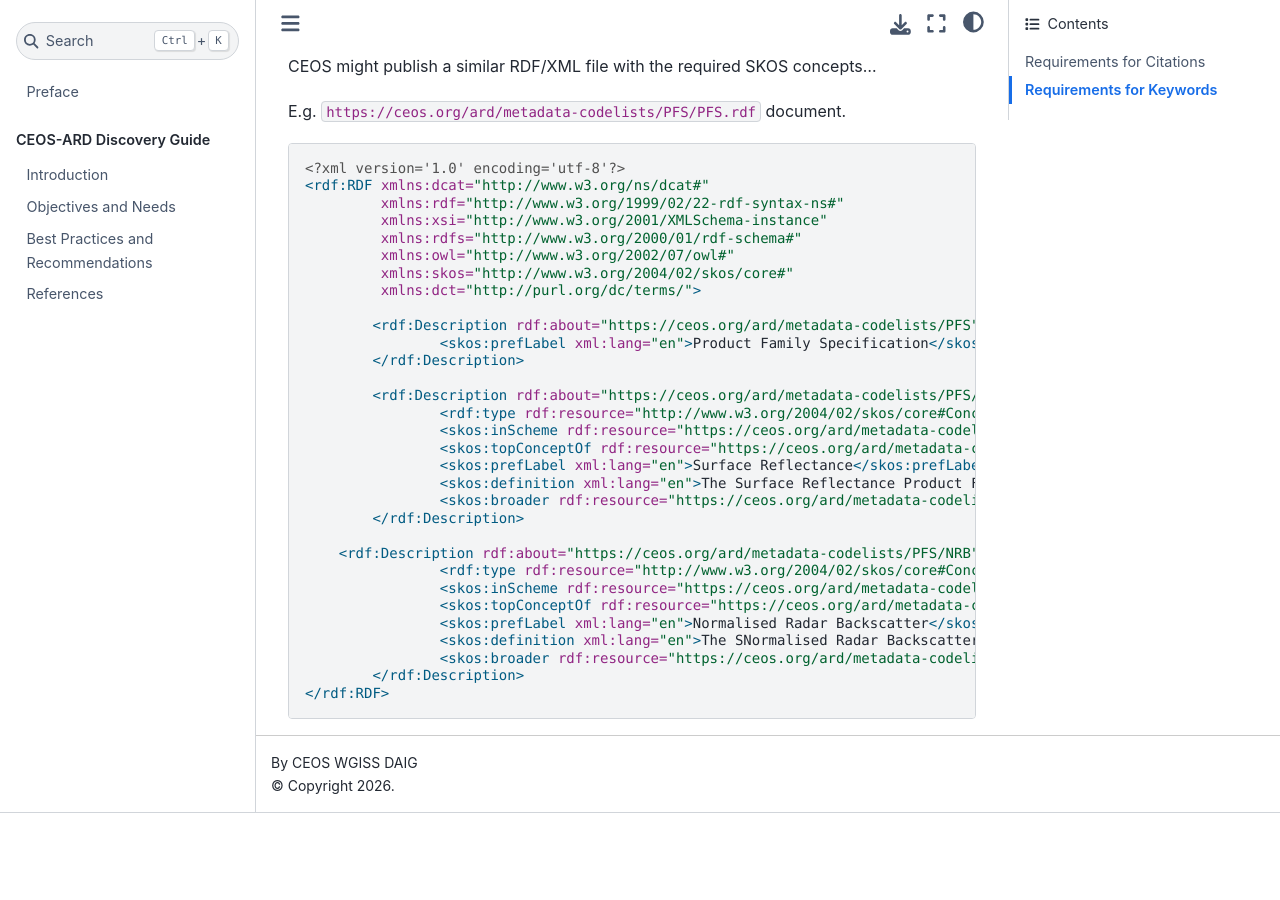
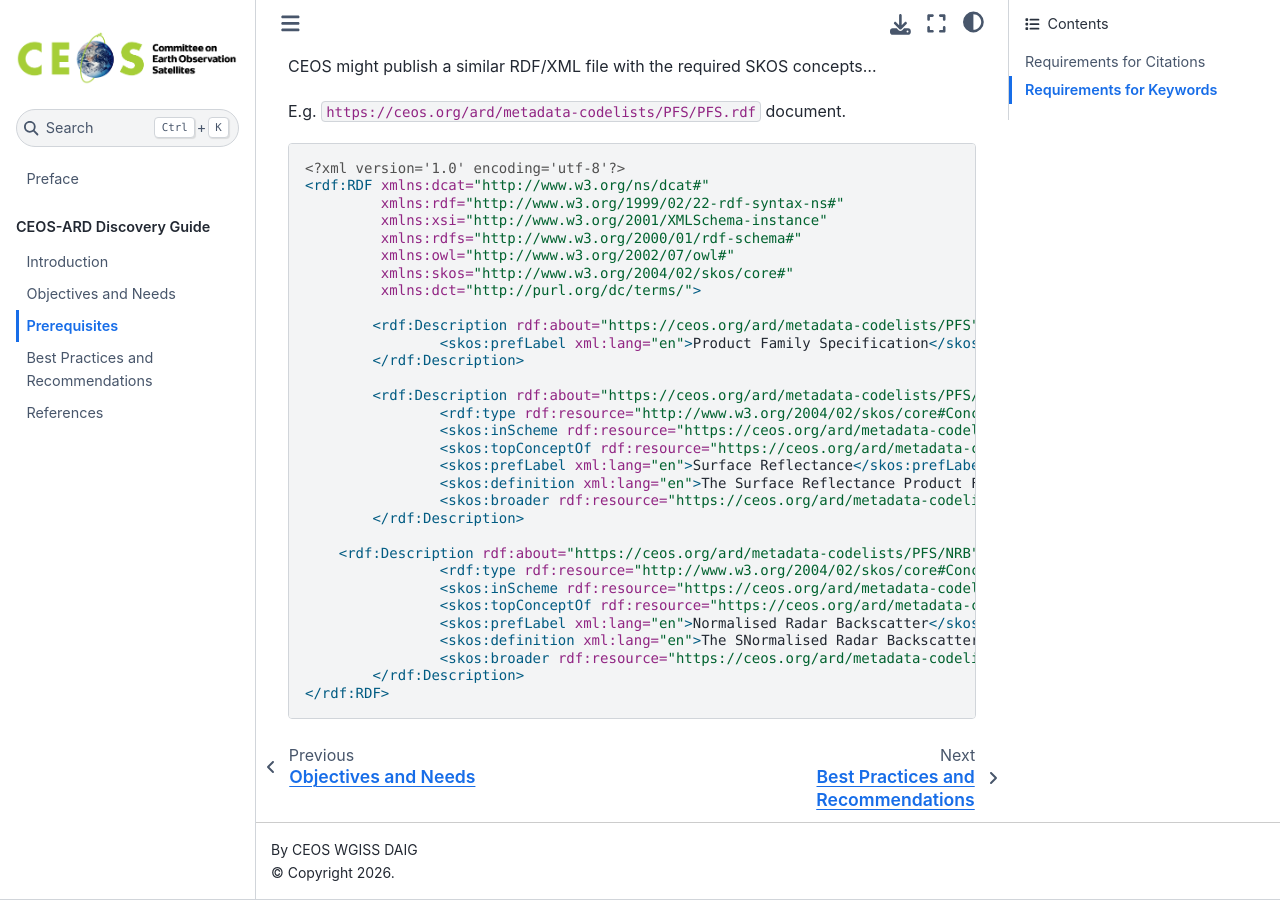
Before and after one commit to eovoc/ceos-ard-md, a Jupyter Book: the page built from book/ard/prerequisites.md, in a window 1280 px wide and 900 px high, scrolled down 4674 px. Built offline with Jupyter Book 1.0.4 settings and Sphinx 7.4.7 and the Sphinx Book theme 1.1.4, drawn with Linux system fonts in a browser that asks for light colours; before the commit the page ends 5487 px from its top, so only the background shows below that.

Commit message:
Add files via upload

```diff
--- a/book/_toc.yml
+++ b/book/_toc.yml
@@ -8,5 +8,6 @@ parts:
     chapters:
     - file: ard/introduction
     - file: ard/objectives
+    - file: ard/prerequisites
     - file: ard/best_practices
     - file: references
```
